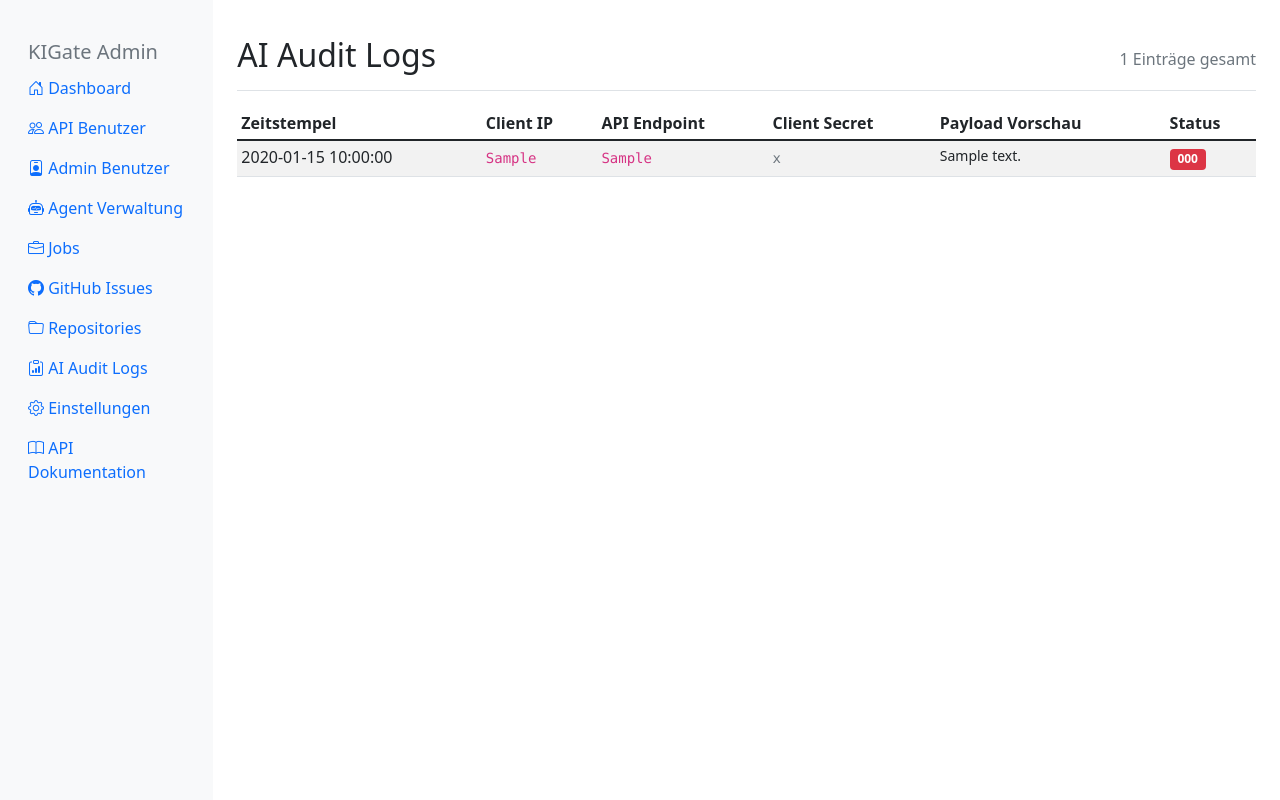
After one commit to gdsanger/KIGate, a FastAPI app: template templates/audit_logs.html in a window 1280 px wide. The commit adds this page. Run offline with FastAPI, Linux system fonts and the light colour scheme; the template is opened without the code that fills it: most values are stand-ins (such as "Sample title", 1, 10 or a date in 2020).

Commit message:
Add AI Audit Log UI and update Jobs view with new fields
Co-authored-by: gdsanger <59723667+gdsanger@users.noreply.github.com>

```diff
--- /dev/null
+++ b/templates/audit_logs.html
@@ -0,0 +1,107 @@
+{% extends "base.html" %}
+
+{% block content %}
+<div class="d-flex justify-content-between flex-wrap flex-md-nowrap align-items-center pt-3 pb-2 mb-3 border-bottom">
+    <h1 class="h2">AI Audit Logs</h1>
+    <div class="btn-toolbar mb-2 mb-md-0">
+        <span class="text-muted">{{ total_count }} Einträge gesamt</span>
+    </div>
+</div>
+
+<div class="table-responsive">
+    <table class="table table-striped table-sm">
+        <thead>
+            <tr>
+                <th>Zeitstempel</th>
+                <th>Client IP</th>
+                <th>API Endpoint</th>
+                <th>Client Secret</th>
+                <th>Payload Vorschau</th>
+                <th>Status</th>
+            </tr>
+        </thead>
+        <tbody>
+            {% for log in logs %}
+            <tr>
+                <td>{{ log.timestamp.strftime('%Y-%m-%d %H:%M:%S') }}</td>
+                <td>
+                    {% if log.client_ip %}
+                        <code>{{ log.client_ip }}</code>
+                    {% else %}
+                        <span class="text-muted">-</span>
+                    {% endif %}
+                </td>
+                <td><code>{{ log.api_endpoint }}</code></td>
+                <td>
+                    {% if log.client_secret %}
+                        <code class="text-muted">{{ log.client_secret }}</code>
+                    {% else %}
+                        <span class="text-muted">-</span>
+                    {% endif %}
+                </td>
+                <td>
+                    {% if log.payload_preview %}
+                        <small class="text-truncate d-inline-block" style="max-width: 300px;" title="{{ log.payload_preview }}">
+                            {{ log.payload_preview }}
+                        </small>
+                    {% else %}
+                        <span class="text-muted">-</span>
+                    {% endif %}
+                </td>
+                <td>
+                    {% if log.status_code %}
+                        {% if log.status_code < 300 %}
+                            <span class="badge bg-success">{{ log.status_code }}</span>
+                        {% elif log.status_code < 400 %}
+                            <span class="badge bg-info">{{ log.status_code }}</span>
+                        {% elif log.status_code < 500 %}
+                            <span class="badge bg-warning">{{ log.status_code }}</span>
+                        {% else %}
+                            <span class="badge bg-danger">{{ log.status_code }}</span>
+                        {% endif %}
+                    {% else %}
+                        <span class="text-muted">-</span>
+                    {% endif %}
+                </td>
+            </tr>
+            {% else %}
+            <tr>
+                <td colspan="6" class="text-center text-muted">Keine Audit Logs vorhanden</td>
+            </tr>
+            {% endfor %}
+        </tbody>
+    </table>
+</div>
+
+<!-- Pagination -->
+{% if total_pages > 1 %}
+<nav aria-label="Audit Logs Pagination">
+    <ul class="pagination justify-content-center">
+        <li class="page-item {% if not has_prev %}disabled{% endif %}">
+            <a class="page-link" href="?page={{ prev_page }}" {% if not has_prev %}tabindex="-1"{% endif %}>Zurück</a>
+        </li>
+
+        {% for p in range(1, total_pages + 1) %}
+            {% if p == current_page %}
+                <li class="page-item active">
+                    <span class="page-link">{{ p }}</span>
+                </li>
+            {% elif p == 1 or p == total_pages or (p >= current_page - 2 and p <= current_page + 2) %}
+                <li class="page-item">
+                    <a class="page-link" href="?page={{ p }}">{{ p }}</a>
+                </li>
+            {% elif p == current_page - 3 or p == current_page + 3 %}
+                <li class="page-item disabled">
+                    <span class="page-link">...</span>
+                </li>
+            {% endif %}
+        {% endfor %}
+
+        <li class="page-item {% if not has_next %}disabled{% endif %}">
+            <a class="page-link" href="?page={{ next_page }}" {% if not has_next %}tabindex="-1"{% endif %}>Weiter</a>
+        </li>
+    </ul>
+</nav>
+{% endif %}
+
+{% endblock %}
--- a/templates/base.html
+++ b/templates/base.html
@@ -69,6 +69,12 @@
                             </a>
                         </li>
                         <li class="nav-item">
+                            <a class="nav-link" href="/admin/audit-logs">
+                                <i class="bi bi-clipboard-data"></i>
+                                AI Audit Logs
+                            </a>
+                        </li>
+                        <li class="nav-item">
                             <a class="nav-link" href="/admin/settings">
                                 <i class="bi bi-gear"></i>
                                 Einstellungen
```
Also changed, not shown: admin_routes.py (+41 -0 lines), templates/jobs.html (+17 -1 lines), 1 other file.
